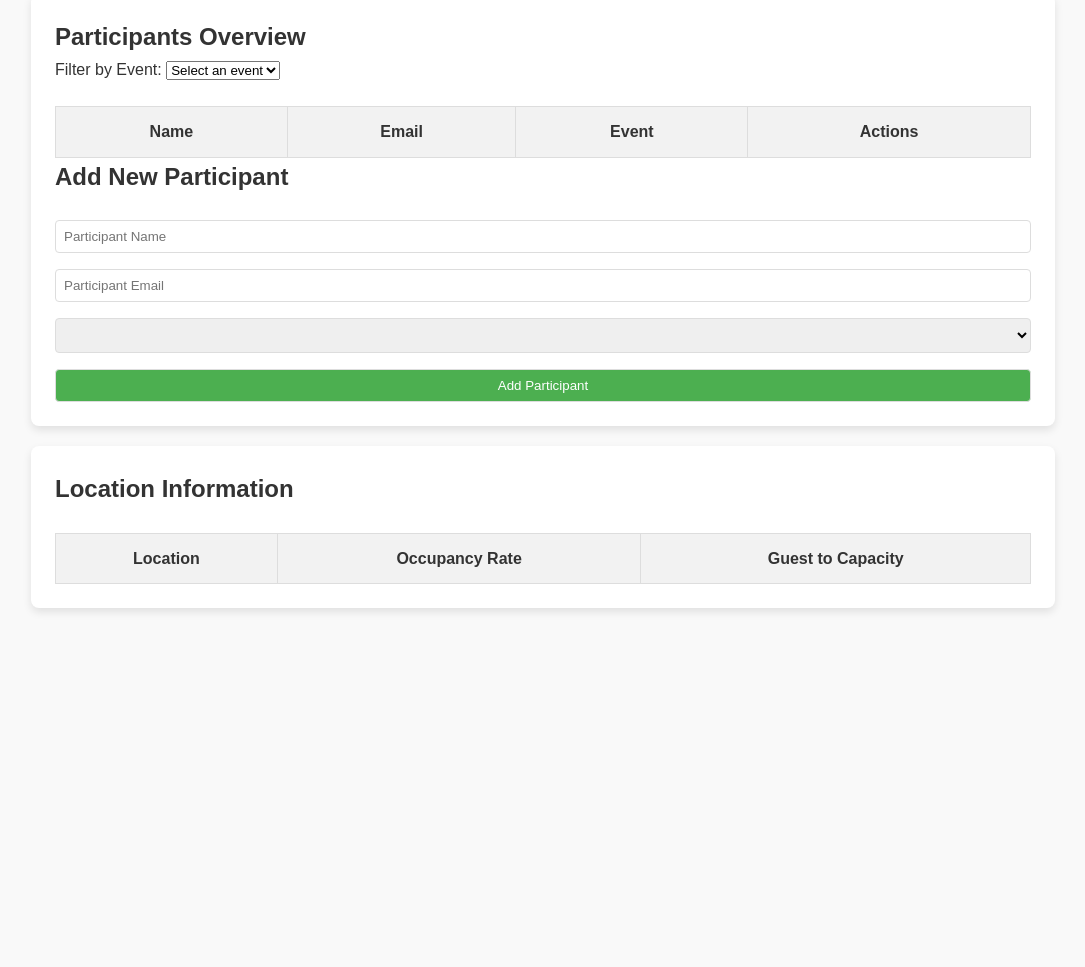
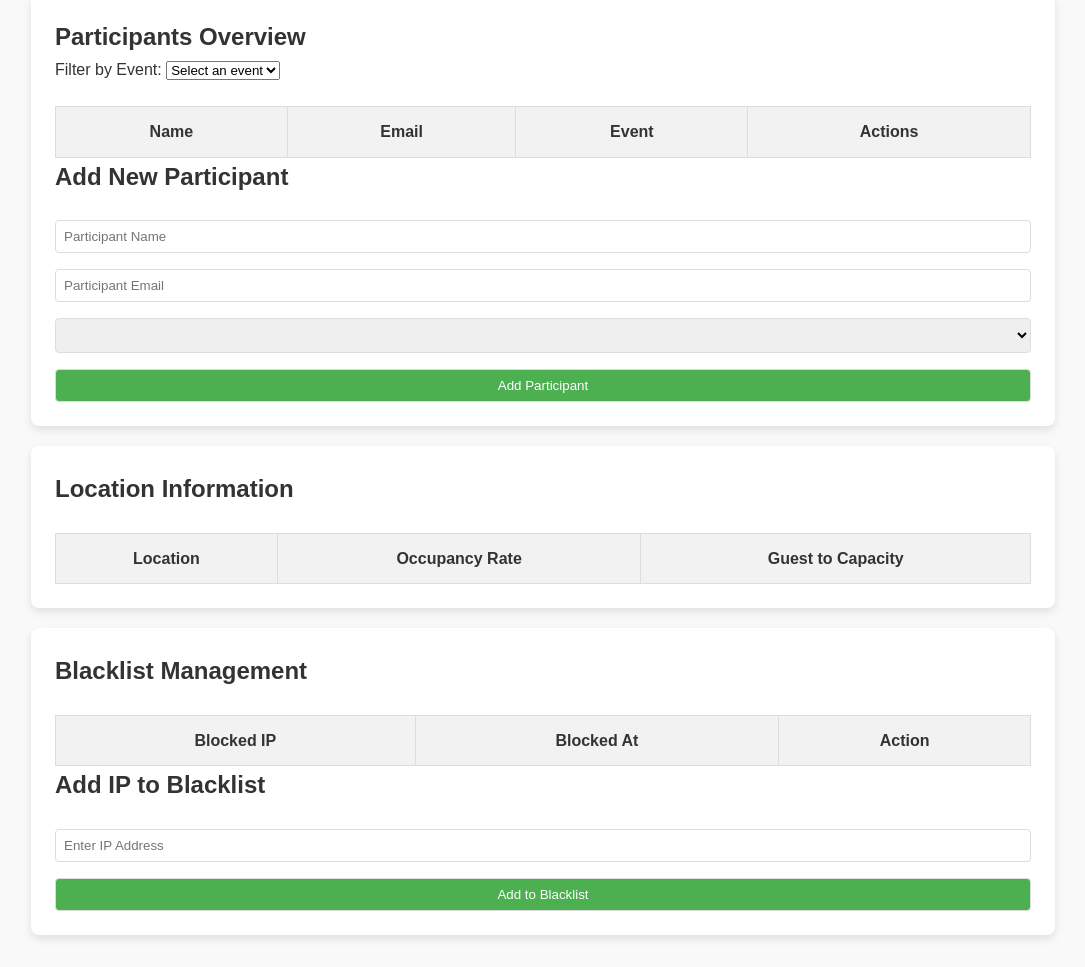
Before and after one commit to lesliezss/event-management-app, a plain HTML site: page frontend/index.html in a window 1280 px wide. Shown: the part 632-1599 px from the top of the page, without its empty margins (97-1182 px from the left). Before the commit the page ends 1272 px from the top, so only its background shows below. Drawn offline with Linux system fonts and the light colour scheme; no server answers.

Commit message:
added blacklist table sectio and styling

```diff
--- a/frontend/css/styles.css
+++ b/frontend/css/styles.css
@@ -45,18 +45,18 @@ main {
 
 /* Section */
 #events,
-#participants, #locations {
+#participants, #locations, #blacklist {
   background-color: #fff;
   border-radius: 8px;
   padding: 1.5rem;
   box-shadow: 0 4px 8px rgba(0, 0, 0, 0.1);
 }
 /* Add margin between sections */
-#events,#participants, #locations  {
+#events,#participants, #locations, #blacklist  {
   margin-bottom: 20px; /* Space below the events section */
 }
 
-#participants, #locations  {
+#participants, #locations, #blacklist  {
   margin-top: 20px; /* Space above the participants section */
 }
 
@@ -92,7 +92,8 @@ main {
 /* Table Styling */
 #event-table,
 #participantsTable,
-#locationsTable {
+#locationsTable,
+#blacklistTable {
   width: 100%;
   border-collapse: collapse;
   margin-top: 1.5rem;
@@ -103,7 +104,9 @@ main {
 #participantsTable th,
 #participantsTable td,
 #locationsTable th,
-#locationsTable td {
+#locationsTable td,
+#blacklistTable th,
+#blacklistTable td {
   padding: 0.75rem;
   border: 1px solid #ddd;
   text-align: center;
@@ -111,14 +114,16 @@ main {
 
 #event-table th,
 #participantsTable th,
-#locationsTable th {
+#locationsTable th,
+#blacklistTable th {
   background-color: #f2f2f2;
   font-weight: bold;
 }
 
 #event-table tr:nth-child(even),
 #participantsTable tr:nth-child(even),
-#locationsTable tr:nth-child(even){
+#locationsTable tr:nth-child(even),
+#blacklistTable tr:nth-child(even){
   background-color: #f9f9f9;
 }
 
@@ -129,7 +134,8 @@ main {
 
 /* Form Styling */
 #newEventForm,
-#newParticipantForm {
+#newParticipantForm,
+#newBlacklistForm {
   display: flex;
   flex-direction: column;
   gap: 1rem;
@@ -141,13 +147,17 @@ main {
 #newEventForm button,
 #newParticipantForm input,
 #newParticipantForm select,
-#newParticipantForm button {
+#newParticipantForm button,
+#newBlacklistForm input,
+#newBlacklistForm button{
   padding: 0.5rem;
   border: 1px solid #ddd;
   border-radius: 4px;
 }
 
 #newEventForm button,
+#newParticipantForm button,
+#newBlacklistForm button,
 #newParticipantForm button {
   background-color: #4caf50;
   color: #fff;
@@ -156,7 +166,8 @@ main {
 }
 
 #newEventForm button:hover,
-#newParticipantForm button:hover {
+#newParticipantForm button:hover,
+#newBlacklistForm button:hover {
   background-color: #45a049;
 }
 
--- a/frontend/index.html
+++ b/frontend/index.html
@@ -60,7 +60,6 @@
         <script type="module" src="./js/components/events.js"></script>
       </section>
 
-
       <section id="participants">
         <div id="app">
           <h1>Participants Overview</h1>
@@ -104,8 +103,6 @@
             </select>
             <button type="submit">Add Participant</button>
           </form>
-
-
         </div>
         <script type="module" src="./js/api/participantsApi.js"></script>
         <script type="module" src="./js/components/participants.js"></script>
@@ -129,7 +126,33 @@
         <script type="module" src="./js/api/locationsApi.js"></script>
         <script type="module" src="./js/components/locations.js"></script>
       </section>
-      <section id="blacklist"></section>
+      <section id="blacklist">
+        <div>
+          <h2>Blacklist Management</h2>
+          <table id="blacklistTable">
+            <thead>
+              <tr>
+                <th>Blocked IP</th>
+                <th>Blocked At</th>
+                <th>Action</th>
+              </tr>
+            </thead>
+            <tbody></tbody>
+          </table>
+          <h2>Add IP to Blacklist</h2>
+          <form id = "newBlacklistForm">
+            <input
+              type="text"
+              id="ipInput"
+              placeholder="Enter IP Address"
+              required
+            />
+            <button id="addIpButton">Add to Blacklist</button>
+          </form>
+
+          <script type="module" src="./js/components/blacklist.js"></script>
+        </div>
+      </section>
     </main>
   </body>
 </html>
--- a/frontend/js/app.js
+++ b/frontend/js/app.js
@@ -13,8 +13,7 @@ import {
   populateEventDropdowns,
   initializeFiltering,
 } from "./components/participants.js";
-import { initLocations } from './components/locations.js'; // Adjust the path as necessary
-
+import { initLocations } from "./components/locations.js"; // Adjust the path as necessary
 
 // EVENTS
 
@@ -122,7 +121,6 @@ document
       loadParticipants(); // Reload participants after adding a new one
       document.getElementById("newParticipantForm").reset(); // Clear the form
       await initLocations(); // Fetch and update locations after adding a participant
-
     } catch (error) {
       console.error("Error adding participant:", error);
     }
@@ -132,5 +130,4 @@ document
 loadParticipants();
 populateEventDropdowns();
 initializeFiltering(); // Initialize event filtering
-
-initLocations()
+initLocations(); //locations
```
Also changed, not shown: frontend/js/components/blacklist.js (added). Lines whose indentation alone changed are shown as unchanged.
